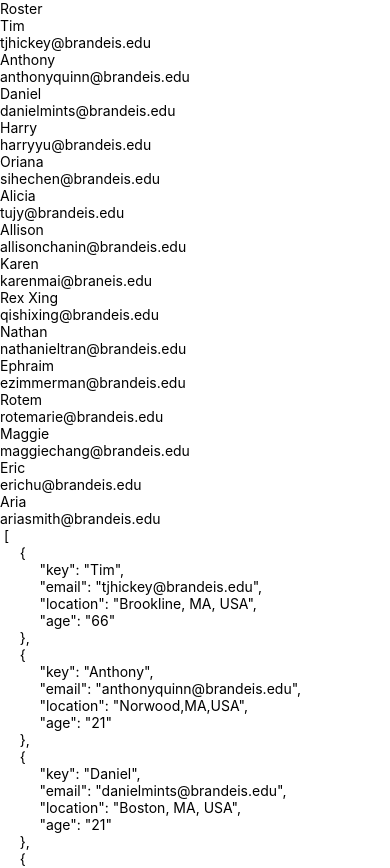
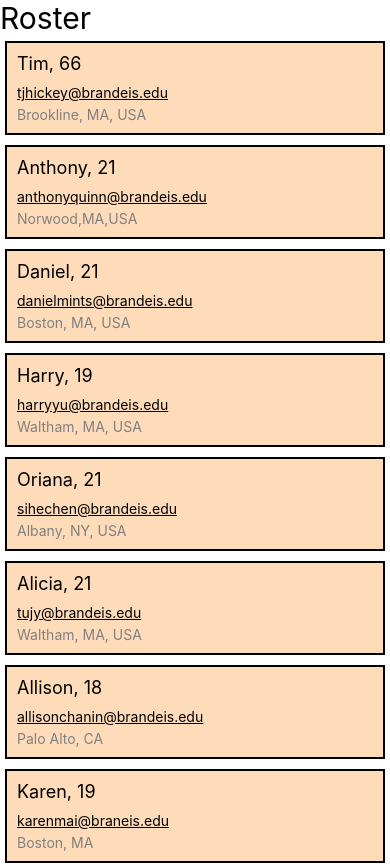
Before and after one commit to tjhickey724/cs153asum22, a React Native app in the folder firstproject/: screen / in a window 390 px wide. Shown: the top 868 px of the page. Built offline with nearby package versions, Linux system fonts and the light colour scheme.

Commit message:
added nicer rosterItem render

```diff
--- a/firstproject/components/roster.js
+++ b/firstproject/components/roster.js
@@ -7,11 +7,18 @@
      flex: 1,
      paddingTop: 22
     },
-    item: {
+    item2: {
       padding: 10,
       fontSize: 18,
       height: 44,
     },
+    item: {
+        padding: 10,
+        fontSize: 18,
+        height: 44,
+        textAlign:"center",
+        backgroundColor: "powderblue",
+      },
   });
 
   const data =
@@ -33,26 +40,39 @@
     { key: 'Aria', email: 'ariasmith@brandeis.edu', location: 'Ellicott City,MD, USA', age: '20' },
  ];
 
+ const rosterItemOrig = (item) => {
+    return (
+    <View style={{borderWidth:2,margin:5}}>
+        <Text>{item.key}</Text>
+        <Text>{item.email}</Text>
+   </View>
+    );
+ }
+
  const rosterItem = (item) => {
     return (
-    <View>
-        <Text>{item.key}</Text>
-        <Text>{item.email}</Text>
-    </View>
+        <View style={{padding: 10, margin:5, borderWidth:2, backgroundColor:'#fedcba' }}>
+            <View style={{flexDirection: "row", paddingBottom: 10}}>
+                <Text style={{fontSize: 18}}>{item.key}, </Text>
+                <Text style={{fontSize: 18}}>{item.age}</Text>
+            </View>
+            <Text><u>{item.email}</u></Text>
+            <Text style={{color: "grey", paddingTop: 5}}>{item.location}</Text>
+        </View>
     );
- }
+}
+
 
 
 
 const Roster = () => {
     return (
         <View>
-            <Text>Roster</Text>
+            <Text style={{fontSize:30}}>Roster</Text>
             <FlatList
                data = {data}
                renderItem={({item}) => rosterItem(item)}
             />
-            <Text> {JSON.stringify(data,null,5)}</Text>
         </View>
     )
 }
```
